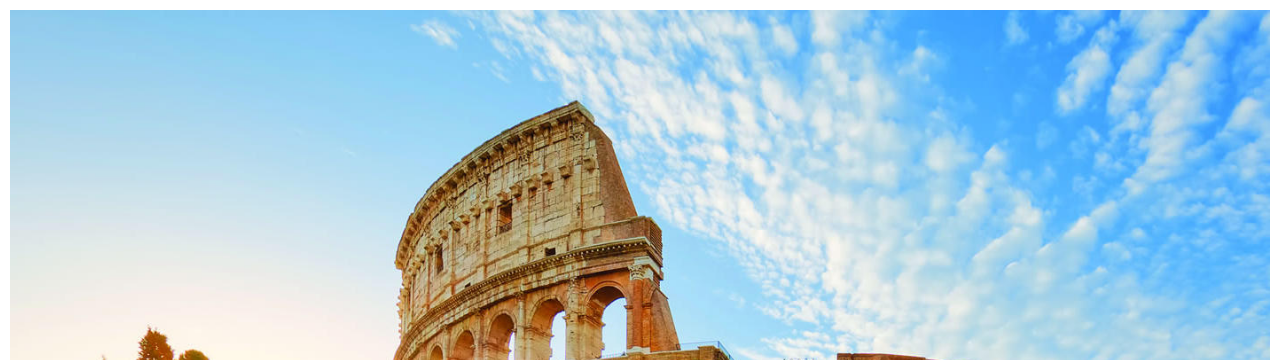
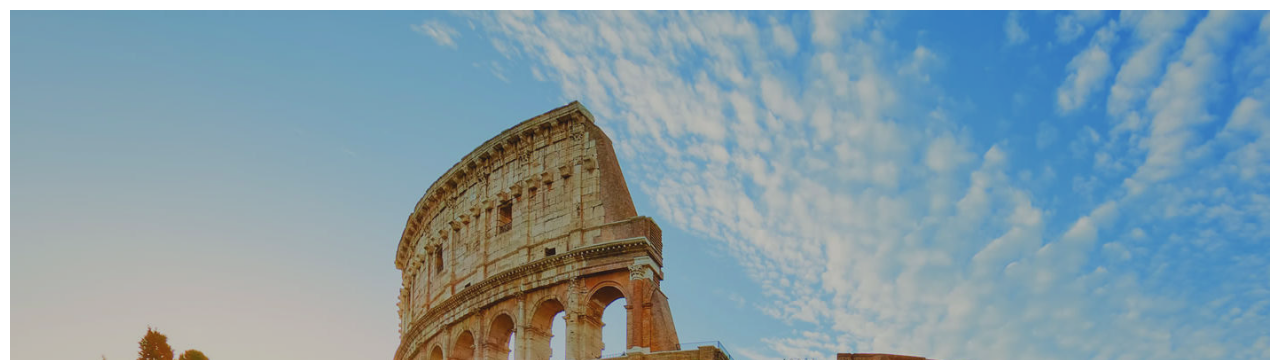
Before and after one commit to GabrielePese/htmlcss-airbnb, a plain HTML site: page index.html in a window 1280 px wide. Shown: the top 360 px of the page. Drawn offline with Linux system fonts and the light colour scheme.

Commit message:
Oscuramento  aggiunto con rgba

```diff
--- a/css/main.css
+++ b/css/main.css
@@ -12,6 +12,12 @@
   background-size: cover;
   background-repeat: no-repeat;
   margin: 10px;}
+
+.oscuramento{
+  width: auto;
+  height: 100vh;
+  background-color: rgba(44, 46, 45, 0.3);
+}
 
 .destinazione.seconda{
   background-image: url("../img/copenaghen.jpg");
--- a/index.html
+++ b/index.html
@@ -8,12 +8,18 @@
   <body>
 
    <div class="destinazione">
+     <div class="oscuramento">
+
+     </div>
      <div class="testo"> Roma
 
      </div>
    </div>
 
    <div class="destinazione seconda">
+     <div class="oscuramento">
+
+     </div>
      <div class="testo"> Copenaghen
 
      </div>
@@ -21,6 +27,9 @@
    </div>
 
    <div class="destinazione terza">
+     <div class="oscuramento">
+
+     </div>
      <div class="testo"> Tokyo
 
 
```
